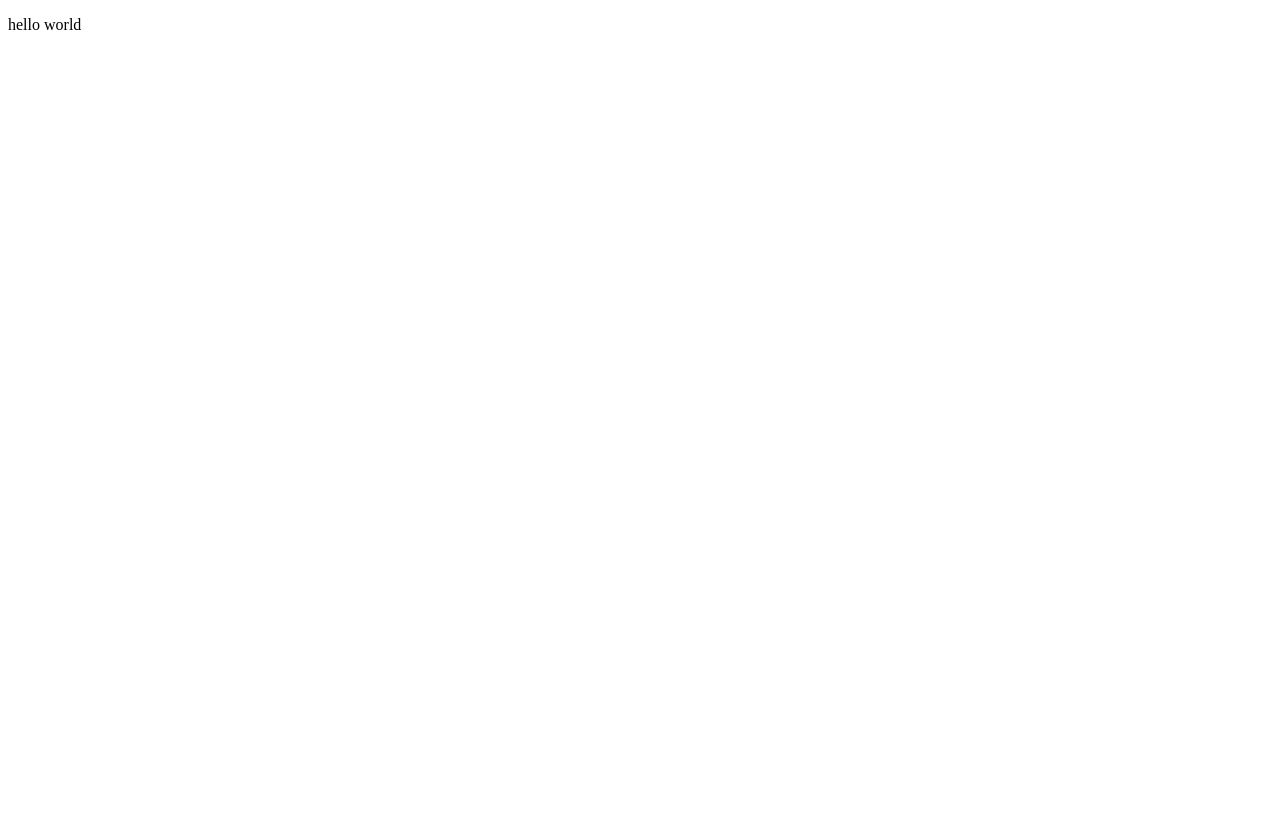
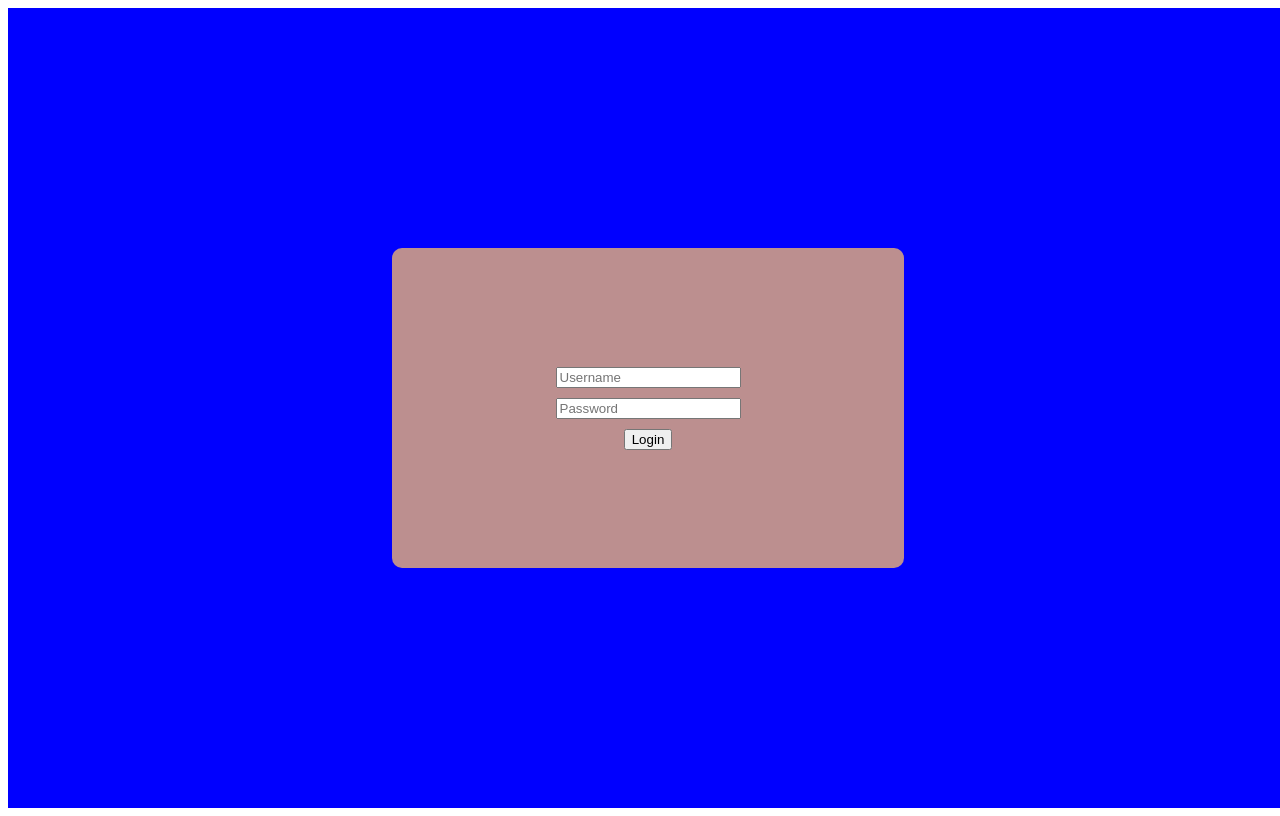
Before and after one commit to JamenGilbreath/login-ui-jamen-gilbreath, a plain HTML site: page index.html in a window 1280 px wide. Drawn offline with Linux system fonts and the light colour scheme.

Commit message:
rough draft

```diff
--- a/index.html
+++ b/index.html
@@ -2,11 +2,83 @@
 <html lang="en">
 <head>
     <meta charset="UTF-8">
-        <meta http-equiv="X-us-Compatible" content="IE=edge">
+    <meta http-equiv="X-UA-Compatible" content="IE=edge">
     <meta name="viewport" content="width=device-width, initial-scale=1.0">
-        <title>Document</title>
+    <title>Login-Ui-Jamen-Gilbreath</title>
+    <style>
+
+
+
+
+
+
+      .backboard {
+        display: flex;
+        height: 100vh;
+        width: 100vw;
+        background-color: blue;
+        align-items: center;
+        justify-content: center;
+      }
+      .button-margin {
+        display: flex;
+        border-radius: 10px;
+      min-height: 40%;
+      min-width: 40%;
+        background-color: #bc8f8f;
+       flex-direction: column;
+        align-items: center;
+        justify-content: center;
+
+      }
+
+      .username {
+        margin-bottom: 10px;
+      }
+
+      .password {
+        margin-bottom: 10px;
+      }
+
+      .login-center {
+        display: flex;
+        justify-content: center;    }
+
+      #submit > div {
+        display: flex;
+        background-color: #fdf5e6;
+        margin: 5px;
+        padding: 10px;
+        font-size: 15px;
+        width: 150px;
+        height: 10px;
+        display: flex;
+        align-items: center;
+        justify-content: center;
+
+      }
+    </style>
   </head>
   <body>
-        <p>hello world</p>
+
+    <div class="backboard">
+      <div class="button-margin">
+
+        <div class="input-folder">
+        <div class="username" >
+        <input id="username" placeholder="Username"> </input>
+      </div>
+        <div class="password">
+        <input id="password" type="password" placeholder="Password"> </input>
+      </div>
+      <div class="login-center">
+        <button id="submit" type="button">Login</button>
+      </div>
+    </div>
+   </div> </div></div>
+
+
+
+
   </body>
 </html>
```
Lines whose indentation alone changed are shown as unchanged.
